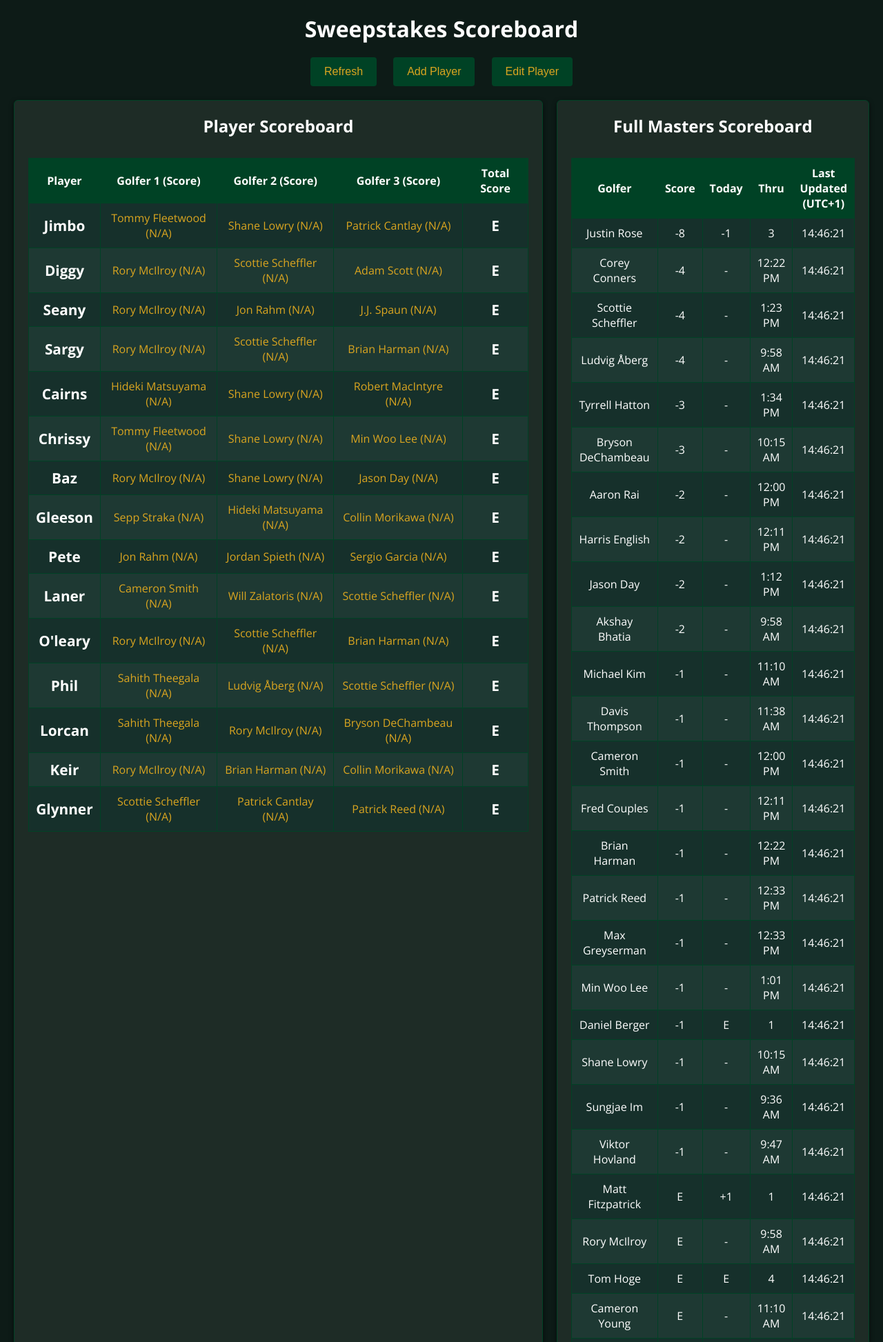
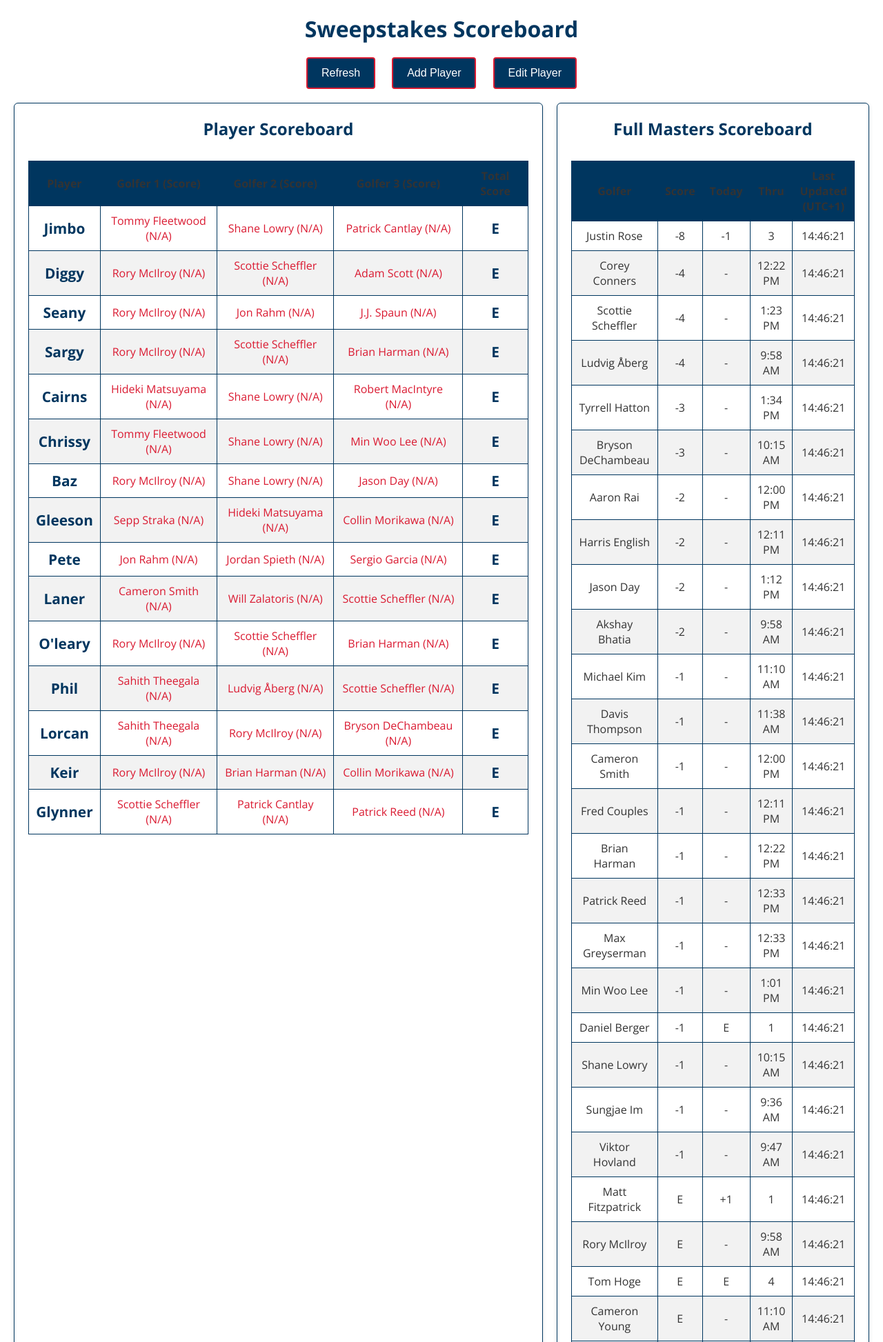
Before and after one commit to Jwmb90/masters, a Flask app: page / in a window 1280 px wide. Shown: the top 1946 px of the page at 69% size. Run offline with Flask 3, Linux system fonts and the light colour scheme; data that the repository does not hold is empty.

Commit message:
Update index.html

```diff
--- a/templates/index.html
+++ b/templates/index.html
@@ -8,31 +8,42 @@
   <!-- Google Fonts -->
   <link href="https://fonts.googleapis.com/css2?family=Open+Sans:wght@400;600;700&display=swap" rel="stylesheet">
   <style>
-    /* Global Styles */
-    * {
+  /* U.S. Open (USGA) Brand Colors */
+  :root {
+    --usga-blue:    #00365F; /* RGB 0,54,95 – USGA Blue Pantone 2955 C */
+    --usga-red:     #DA1A31; /* RGB 218,26,49 – USGA Red Pantone 186 C */
+    --usga-white:   #FFFFFF;
+    --usga-light:   #F2F2F2;
+    --usga-dark:    #333333;
+  }
+
+  /* Global Reset */
+  *, *::before, *::after {
     box-sizing: border-box;
     margin: 0;
     padding: 0;
   }
   body {
     font-family: 'Open Sans', sans-serif;
-      background: #0D1B17;
-      color: #FFFFFF;
+    background: var(--usga-white);
+    color: var(--usga-dark);
     padding: 20px;
   }
   h1, h2 {
     text-align: center;
+    color: var(--usga-blue);
     margin-bottom: 20px;
   }
+
   /* Header Buttons */
   .header-buttons {
     text-align: center;
     margin-bottom: 20px;
   }
   .header-buttons button {
-      background-color: #004225;
-      color: #DAA520;
-      border: none;
+    background-color: var(--usga-blue);
+    color: var(--usga-white);
+    border: 2px solid var(--usga-red);
     padding: 12px 20px;
     font-size: 16px;
     margin: 0 10px;
@@ -41,144 +52,130 @@
     transition: background-color 0.3s ease;
   }
   .header-buttons button:hover {
-      background-color: #00341e;
+    background-color: var(--usga-red);
   }
+
   /* Add Player Form */
   #addPlayerForm {
-      background-color: #1E2C26;
-      border: 1px solid #004225;
+    background-color: var(--usga-light);
+    border: 1px solid var(--usga-blue);
     padding: 20px;
-      margin-bottom: 30px;
+    margin: 0 auto 30px;
     border-radius: 6px;
     max-width: 500px;
-      margin: 0 auto 30px;
   }
   #addPlayerForm label {
     display: block;
-      margin-bottom: 10px;
+    margin-bottom: 8px;
     font-weight: 600;
+    color: var(--usga-blue);
   }
-    #addPlayerForm input[type="text"],
+  #addPlayerForm input,
   #addPlayerForm select {
     width: 100%;
     padding: 10px;
-      margin-top: 5px;
-      border: 1px solid #004225;
+    margin-bottom: 15px;
+    border: 1px solid var(--usga-blue);
     border-radius: 4px;
-      background-color: #0D1B17;
-      color: #fff;
+    background: var(--usga-white);
+    color: var(--usga-dark);
   }
   #addPlayerForm button {
-      background-color: #004225;
-      color: #DAA520;
+    background-color: var(--usga-blue);
+    color: var(--usga-white);
     border: none;
     padding: 10px 15px;
     font-size: 16px;
     border-radius: 4px;
     cursor: pointer;
     transition: background-color 0.3s ease;
-      margin-top: 10px;
   }
   #addPlayerForm button:hover {
-      background-color: #00341e;
+    background-color: var(--usga-red);
   }
-    /* Responsive Layout Container */
+
+  /* Layout & Cards */
   .container {
     display: flex;
     flex-wrap: wrap;
     gap: 20px;
     justify-content: center;
   }
-    /* Wrapper for responsive table scrolling */
-    .table-wrapper {
-      overflow-x: auto;
-      width: 100%;
-    }
-    /* Columns with content-fitted backgrounds */
   .column {
-      background-color: #1E2C26;
+    background-color: var(--usga-white);
+    border: 1px solid var(--usga-blue);
     padding: 20px;
-      border: 1px solid #004225;
     border-radius: 6px;
-      box-shadow: 0 2px 6px rgba(0,0,0,0.6);
+    box-shadow: 0 2px 6px rgba(0,0,0,0.1);
     margin-bottom: 20px;
   }
-    .column.player {
-      flex: 2 1 0;
-    }
-    .column.full {
-      flex: 1 1 0;
-    }
+  .column.player { flex: 2 1 0; }
+  .column.full   { flex: 1 1 0; }
+
   /* Table Styling */
+  .table-wrapper { overflow-x: auto; width: 100%; }
   table {
     width: 100%;
-      max-width: 100%;
     border-collapse: collapse;
     margin-top: 10px;
   }
   table thead tr {
-      background-color: #004225;
+    background-color: var(--usga-blue);
   }
   table th, table td {
     padding: 10px;
     text-align: center;
-      border: 1px solid #004225;
+    border: 1px solid var(--usga-blue);
   }
   table tbody tr:nth-child(odd) {
-      background-color: #16302b;
+    background-color: var(--usga-white);
   }
   table tbody tr:nth-child(even) {
-      background-color: #1e3933;
+    background-color: var(--usga-light);
   }
-    /* Highlight rule for Full Masters row: light green background with dark green text */
+  /* Highlight Full Masters row */
   #full-body tr.highlight {
-      background-color: #8BC34A !important;
-      color: #004225 !important;
+    background-color: var(--usga-red) !important;
+    color: var(--usga-white) !important;
   }
-    /* New style for rows with a CUT score: grey background and white text */
+  /* CUT rows */
   .cut {
-      background-color: grey !important;
-      color: #FFFFFF !important;
+    background-color: #CCCCCC !important;
+    color: var(--usga-dark) !important;
   }
-    /* Override link color for golfers in cut rows so they appear white */
   tr.cut a.golfer-link {
-      color: #FFFFFF !important;
+    color: var(--usga-dark) !important;
     text-decoration: none !important;
   }
-    /* Typography */
-    .player-name {
+
+  /* Links & Typography */
+  .player-name, .combined-score {
     font-size: 1.3em;
     font-weight: 700;
+    color: var(--usga-blue);
   }
-    .combined-score {
-      font-size: 1.3em;
-      font-weight: 700;
-    }
-    /* Golfer link style */
-    .golfer-link {
-      color: #DAA520;
+  a.golfer-link {
+    color: var(--usga-red);
     text-decoration: none;
     cursor: pointer;
   }
-    .golfer-link:hover {
+  a.golfer-link:hover {
     text-decoration: underline;
   }
-    /* Action Links */
   a.action-link {
-      color: #DAA520;
+    color: var(--usga-red);
+    font-weight: 600;
     text-decoration: none;
-      font-weight: 600;
     margin-right: 5px;
   }
   a.action-link:hover {
+    color: var(--usga-blue);
     text-decoration: underline;
   }
-    form {
-      display: inline;
-    }
+  form { display: inline; }
   form button {
-      background-color: #004225;
-      color: #DAA520;
+    background-color: var(--usga-blue);
+    color: var(--usga-white);
     border: none;
     padding: 6px 10px;
     font-size: 14px;
@@ -187,42 +184,27 @@
     transition: background-color 0.3s ease;
   }
   form button:hover {
-      background-color: #00341e;
+    background-color: var(--usga-red);
   }
+
   /* Hide the Actions column initially */
   .actions-header,
   .actions-column {
     display: none;
   }
-    /* Mobile Adjustments */
+
+  /* Responsive */
   @media (max-width: 768px) {
-      .container {
-        flex-direction: column;
-      }
-      .column {
-        width: 100%;
-        padding: 10px;
-      }
-      .table-wrapper {
-        width: 100%;
-      }
-      .player-name, .combined-score {
-        font-size: 1em !important;
-      }
-      .column.player table th {
-        padding: 8px;
-        font-size: 1em;
-      }
+    .container { flex-direction: column; }
+    .column { width: 100%; padding: 10px; }
+    .player-name, .combined-score { font-size: 1em !important; }
+    .column.player table th { padding: 8px; font-size: 1em; }
     .column.player table td {
-        padding: 12px 8px 12px 8px;
+      padding: 12px 8px;
       font-size: 0.8em;
     }
-      h1 {
-        font-size: 1.8em;
-      }
-      h2 {
-        font-size: 1.4em;
-      }
+    h1 { font-size: 1.8em; }
+    h2 { font-size: 1.4em; }
   }
 </style>
   <script>
```
Lines whose indentation alone changed are shown as unchanged.
